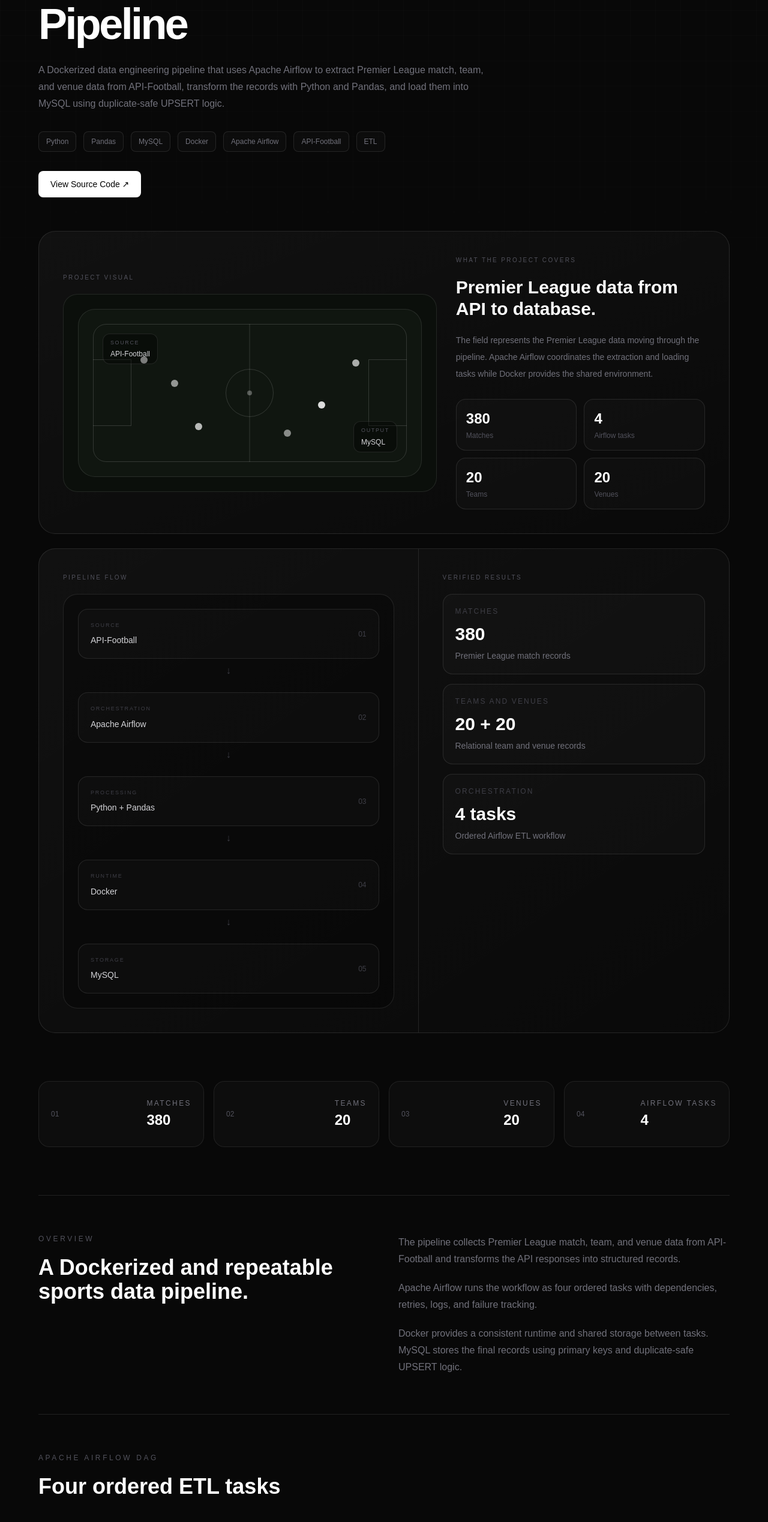
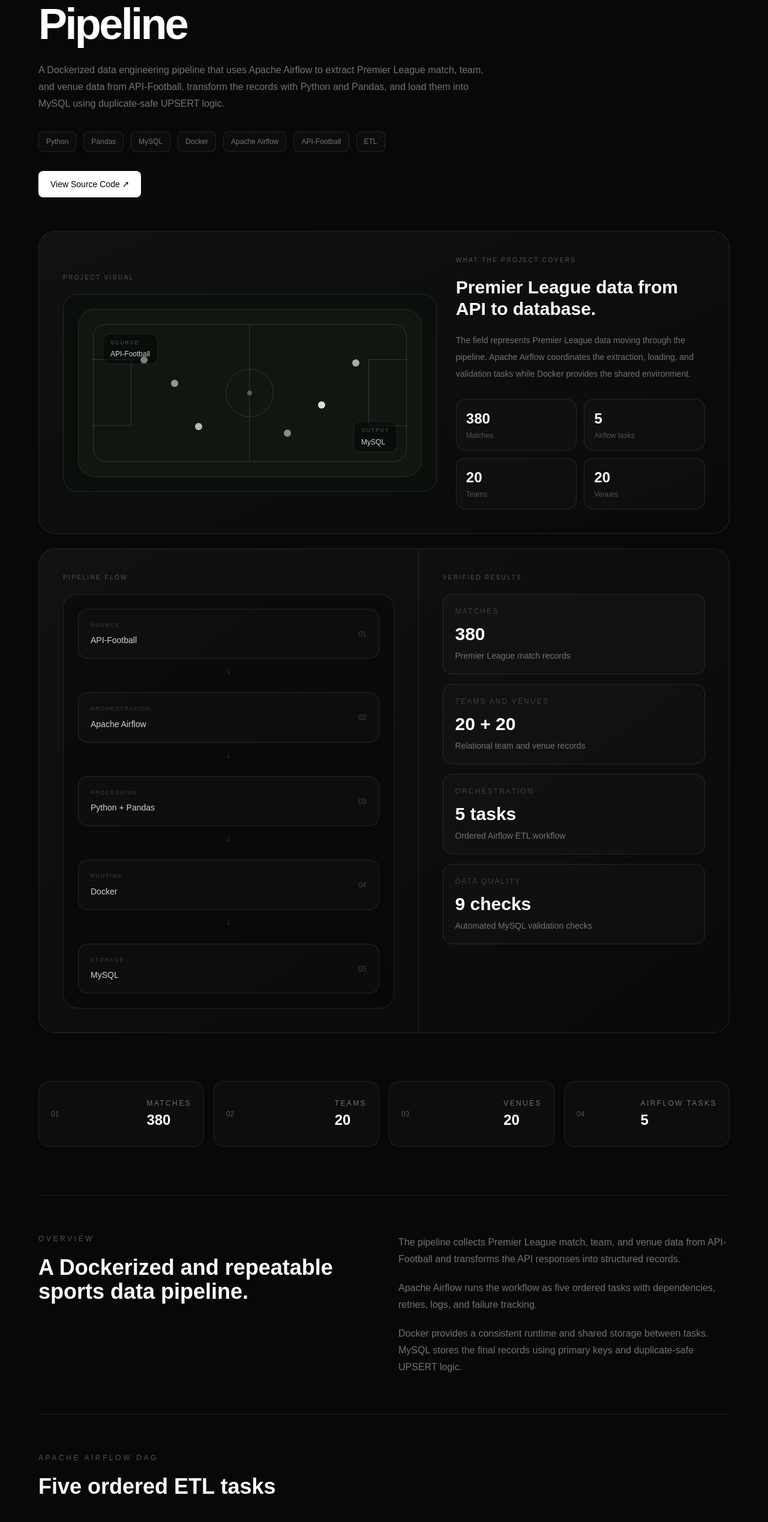
Before and after one commit to Mohamed254-pixel/Mohamed-portfolio, a Next.js app: page /projects/soccer-data-pipeline in a window 1280 px wide. Shown: the part 235-2772 px from the top of the page at 60% size. Built offline with nearby package versions, Linux system fonts and the light colour scheme; no server answers.

Commit message:
Update soccer pipeline project page

```diff
--- a/app/projects/soccer-data-pipeline/page.tsx
+++ b/app/projects/soccer-data-pipeline/page.tsx
@@ -48,11 +48,17 @@ const airflowTasks = [
     description:
       "Loads the 380 match records into MySQL using primary keys and UPSERT logic.",
   },
+  {
+    number: "05",
+    name: "Validate Data Quality",
+    description:
+      "Runs nine MySQL validation checks and fails the workflow when the final data does not meet the expected quality rules.",
+  },
 ];
 
 export default function SoccerDataPipelineProject() {
   return (
-    <main className="min-h-screen bg-[#080808] text-white px-5 py-8 md:px-10 lg:px-14">
+    <main className="min-h-screen bg-[#080808] px-5 py-8 text-white md:px-10 lg:px-14">
       <div className="pointer-events-none fixed inset-0 grid-background" />
 
       <div className="relative mx-auto max-w-6xl">
@@ -83,11 +89,10 @@ export default function SoccerDataPipelineProject() {
           </h1>
 
           <p className="mt-7 max-w-3xl leading-7 text-zinc-500">
-            A Dockerized data engineering pipeline that uses Apache
-            Airflow to extract Premier League match, team, and venue data
-            from API-Football, transform the records with Python and
-            Pandas, and load them into MySQL using duplicate-safe UPSERT
-            logic.
+            A Dockerized data engineering pipeline that uses Apache Airflow
+            to extract Premier League match, team, and venue data from
+            API-Football, transform the records with Python and Pandas, and
+            load them into MySQL using duplicate-safe UPSERT logic.
           </p>
 
           <div className="mt-8 flex flex-wrap gap-3">
@@ -172,9 +177,7 @@ export default function SoccerDataPipelineProject() {
                         Output
                       </p>
 
-                      <p className="mt-1 text-xs text-zinc-300">
-                        MySQL
-                      </p>
+                      <p className="mt-1 text-xs text-zinc-300">MySQL</p>
                     </div>
                   </div>
                 </div>
@@ -190,9 +193,10 @@ export default function SoccerDataPipelineProject() {
                 </h2>
 
                 <p className="mt-5 text-sm leading-7 text-zinc-500">
-                  The field represents the Premier League data moving through
-                  the pipeline. Apache Airflow coordinates the extraction and
-                  loading tasks while Docker provides the shared environment.
+                  The field represents Premier League data moving through
+                  the pipeline. Apache Airflow coordinates the extraction,
+                  loading, and validation tasks while Docker provides the
+                  shared environment.
                 </p>
 
                 <div className="mt-7 grid grid-cols-2 gap-3">
@@ -202,8 +206,10 @@ export default function SoccerDataPipelineProject() {
                   </div>
 
                   <div className="rounded-2xl border border-white/10 bg-white/[0.02] p-4">
-                    <p className="text-2xl font-semibold">4</p>
-                    <p className="mt-1 text-xs text-zinc-600">Airflow tasks</p>
+                    <p className="text-2xl font-semibold">5</p>
+                    <p className="mt-1 text-xs text-zinc-600">
+                      Airflow tasks
+                    </p>
                   </div>
 
                   <div className="rounded-2xl border border-white/10 bg-white/[0.02] p-4">
@@ -293,10 +299,22 @@ export default function SoccerDataPipelineProject() {
                       Orchestration
                     </p>
 
-                    <p className="mt-3 text-3xl font-semibold">4 tasks</p>
+                    <p className="mt-3 text-3xl font-semibold">5 tasks</p>
 
                     <p className="mt-2 text-sm text-zinc-500">
                       Ordered Airflow ETL workflow
+                    </p>
+                  </div>
+
+                  <div className="rounded-2xl border border-white/10 bg-white/[0.02] p-5">
+                    <p className="text-xs uppercase tracking-[0.18em] text-zinc-700">
+                      Data Quality
+                    </p>
+
+                    <p className="mt-3 text-3xl font-semibold">9 checks</p>
+
+                    <p className="mt-2 text-sm text-zinc-500">
+                      Automated MySQL validation checks
                     </p>
                   </div>
                 </div>
@@ -311,7 +329,7 @@ export default function SoccerDataPipelineProject() {
             ["01", "Matches", "380"],
             ["02", "Teams", "20"],
             ["03", "Venues", "20"],
-            ["04", "Airflow Tasks", "4"],
+            ["04", "Airflow Tasks", "5"],
           ].map(([number, label, value]) => (
             <div key={label} className="info-card">
               <span className="text-xs text-zinc-600">{number}</span>
@@ -349,7 +367,7 @@ export default function SoccerDataPipelineProject() {
             </p>
 
             <p>
-              Apache Airflow runs the workflow as four ordered tasks with
+              Apache Airflow runs the workflow as five ordered tasks with
               dependencies, retries, logs, and failure tracking.
             </p>
 
@@ -368,7 +386,7 @@ export default function SoccerDataPipelineProject() {
           </p>
 
           <h2 className="mb-10 text-4xl font-bold">
-            Four ordered ETL tasks
+            Five ordered ETL tasks
           </h2>
 
           <div className="grid gap-4 md:grid-cols-2">
@@ -385,9 +403,7 @@ export default function SoccerDataPipelineProject() {
                   <span className="h-2 w-2 rounded-full bg-zinc-500" />
                 </div>
 
-                <h3 className="mt-5 text-xl font-semibold">
-                  {task.name}
-                </h3>
+                <h3 className="mt-5 text-xl font-semibold">{task.name}</h3>
 
                 <p className="mt-4 text-sm leading-6 text-zinc-500">
                   {task.description}
@@ -464,15 +480,15 @@ export default function SoccerDataPipelineProject() {
               ],
               [
                 "Approach",
-                "Dockerize the project and split the ETL workflow into four ordered Apache Airflow tasks for extraction and MySQL loading.",
+                "Dockerize the project and split the workflow into five ordered Apache Airflow tasks for extraction, MySQL loading, and data-quality validation.",
               ],
               [
                 "Key Decisions",
-                "Use task dependencies, retries, logs, shared Docker storage, primary keys, and UPSERT logic to make repeated runs more reliable.",
+                "Use task dependencies, retries, logs, shared Docker storage, primary keys, UPSERT logic, and automated validation to make repeated runs more reliable.",
               ],
               [
                 "Outcome",
-                "The complete Airflow DAG ran successfully and loaded 380 matches, 20 teams, and 20 venues into MySQL without duplicate records.",
+                "The complete five-task Airflow DAG ran successfully, loaded 380 matches, 20 teams, and 20 venues into MySQL, and passed all nine automated data-quality checks.",
               ],
             ].map(([title, text]) => (
               <article
@@ -501,7 +517,9 @@ export default function SoccerDataPipelineProject() {
             {[
               "Dockerized ETL environment",
               "Apache Airflow orchestration",
-              "Four ordered ETL tasks",
+              "Five ordered ETL tasks",
+              "Nine automated MySQL data-quality checks",
+              "Workflow failure when validation rules do not pass",
               "Task dependencies and retries",
               "Task logs and failure tracking",
               "Shared Docker data volume",
@@ -535,11 +553,11 @@ export default function SoccerDataPipelineProject() {
             </h2>
 
             <p className="mt-4 max-w-3xl leading-7 text-zinc-500">
-              The full four-task Airflow DAG ran successfully inside
-              Docker and loaded 380 matches, 20 teams, and 20 venues into
-              MySQL. The pipeline includes dependencies, retries, logs,
-              failure tracking, shared storage, validation, and
-              duplicate-safe loading.
+              The full five-task Airflow DAG ran successfully inside Docker
+              and loaded 380 matches, 20 teams, and 20 venues into MySQL.
+              The final validation task passed all nine checks, including
+              row counts, duplicate IDs, missing values, negative scores,
+              and broken team-to-venue relationships.
             </p>
           </div>
         </section>
@@ -552,14 +570,14 @@ export default function SoccerDataPipelineProject() {
 
           <div className="rounded-3xl border border-white/10 bg-white/[0.02] p-7 md:p-9">
             <h2 className="text-3xl font-bold">
-              Documentation and monitoring
+              Scheduling, testing, and cloud deployment
             </h2>
 
             <p className="mt-4 max-w-3xl leading-7 text-zinc-500">
-              The next phase is updating the README with Docker and
-              Airflow setup instructions, adding an Airflow screenshot,
-              enabling automatic scheduling, adding a separate
-              data-quality task, and building a reporting dashboard.
+              The next phase is adding a weekly Airflow schedule, automated
+              tests and GitHub Actions, pipeline freshness monitoring, and a
+              Power BI dashboard. Later upgrades can move storage to AWS S3
+              and the database to Amazon RDS.
             </p>
           </div>
         </section>
```
